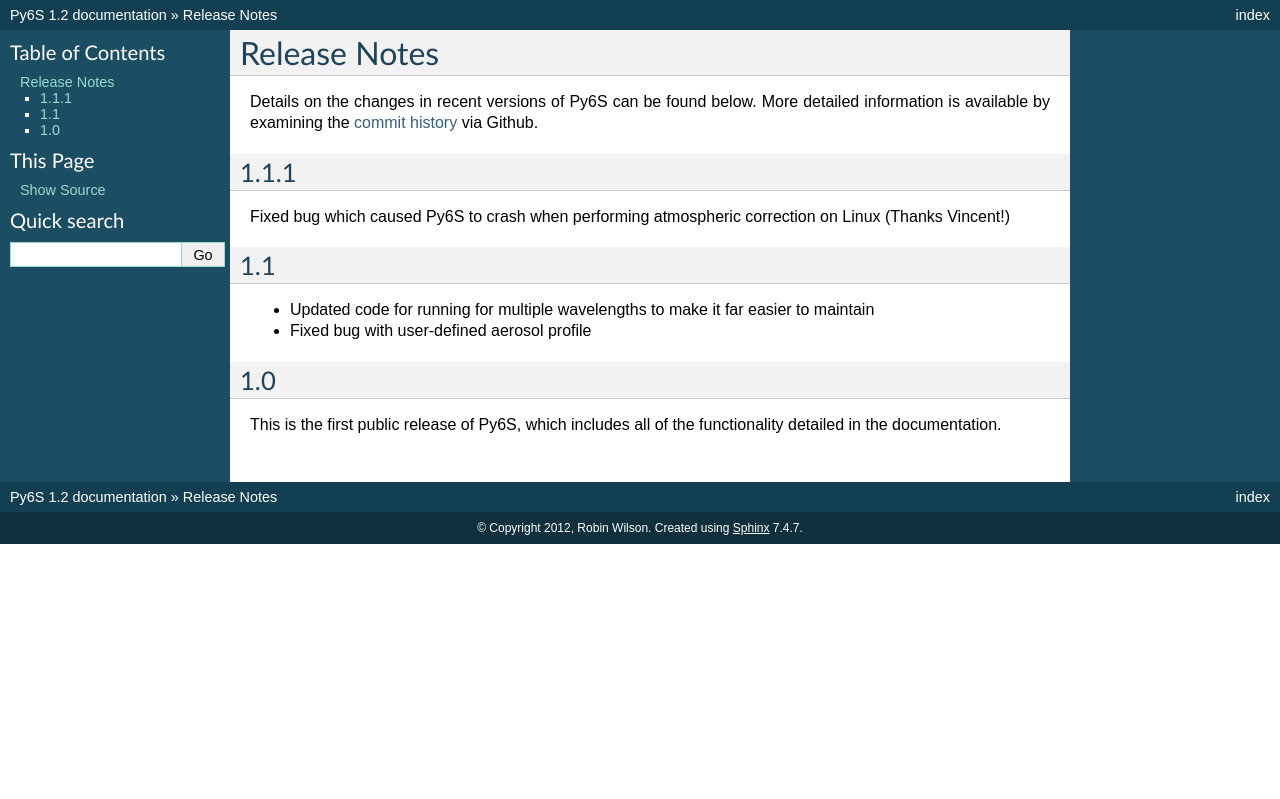
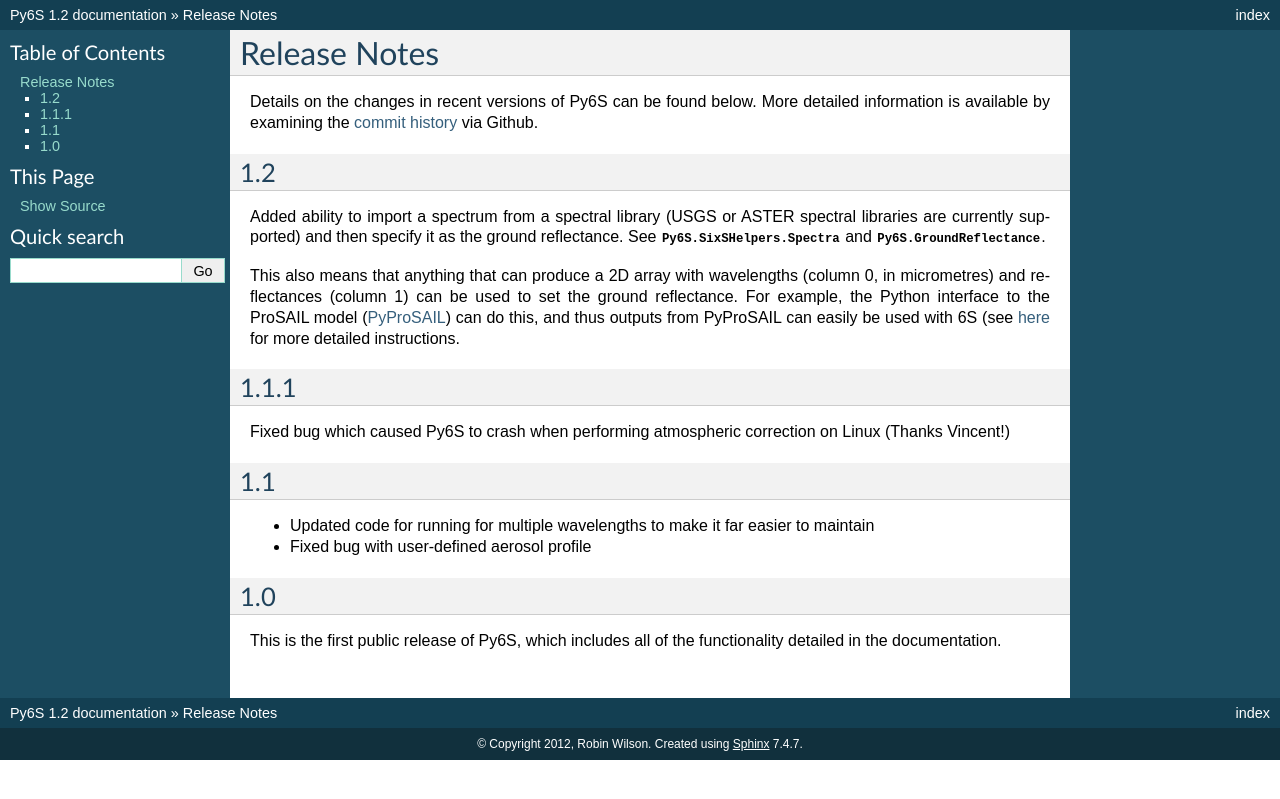
Before and after one commit to robintw/Py6S, a Sphinx documentation site: the page built from doc/source/releasenotes.rst, in a window 1280 px wide. Shown: the top 799 px of the page. Built offline with Sphinx 7.4.7, drawn with Linux system fonts in a browser that asks for light colours.

Commit message:
Updated release notes and roadmap.

```diff
--- a/doc/source/releasenotes.rst
+++ b/doc/source/releasenotes.rst
@@ -2,6 +2,12 @@
 -------------
 
 Details on the changes in recent versions of Py6S can be found below. More detailed information is available by examining the `commit history <https://github.com/robintw/Py6S/commits/master/>`_ via Github.
+
+1.2
+^^^
+Added ability to import a spectrum from a spectral library (USGS or ASTER spectral libraries are currently supported) and then specify it as the ground reflectance. See :py:class:`Py6S.SixSHelpers.Spectra` and :py:class:`Py6S.GroundReflectance`.
+
+This also means that anything that can produce a 2D array with wavelengths (column 0, in micrometres) and reflectances (column 1) can be used to set the ground reflectance. For example, the Python interface to the ProSAIL model (`PyProSAIL <https://pyprosail.readthedocs.org/en/latest/>`_) can do this, and thus outputs from PyProSAIL can easily be used with 6S (see `here <https://pyprosail.readthedocs.org/en/latest/#using-with-py6s>`_ for more detailed instructions.
 
 1.1.1
 ^^^^^
--- a/doc/source/roadmap.rst
+++ b/doc/source/roadmap.rst
@@ -5,12 +5,12 @@
 
 Soon
 ----
-* Ability to import spectra for use as the GroundReflectance, rather than being limited to the predefined spectra provided by 6S. Importing of spectra should be possible from major spectral libraries (eg. the USGS and ASTER) as well as ENVI spectral library files (and maybe even field spectrometer data files?)
+* Ability to import spectra from ENVI Spectral Library files
 * Ability to link Py6S with the ProSAIL model to use ProSAIL outputs as inputs to Py6S
 
 Medium-term
 ------------
-*
+* Ability to use Py6S (probably with a lookup-table) to perform atmospheric correction of satellite images.
 
 Eventually
 ----------
```
